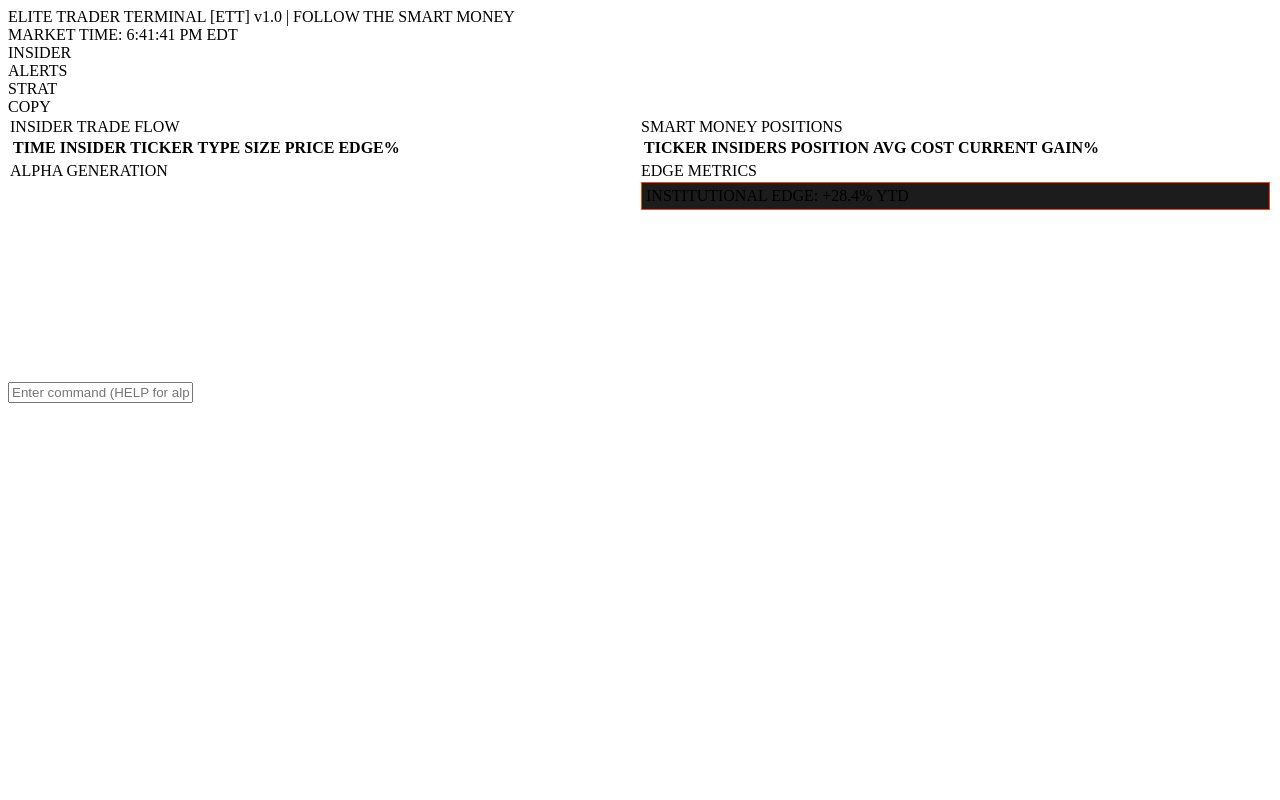
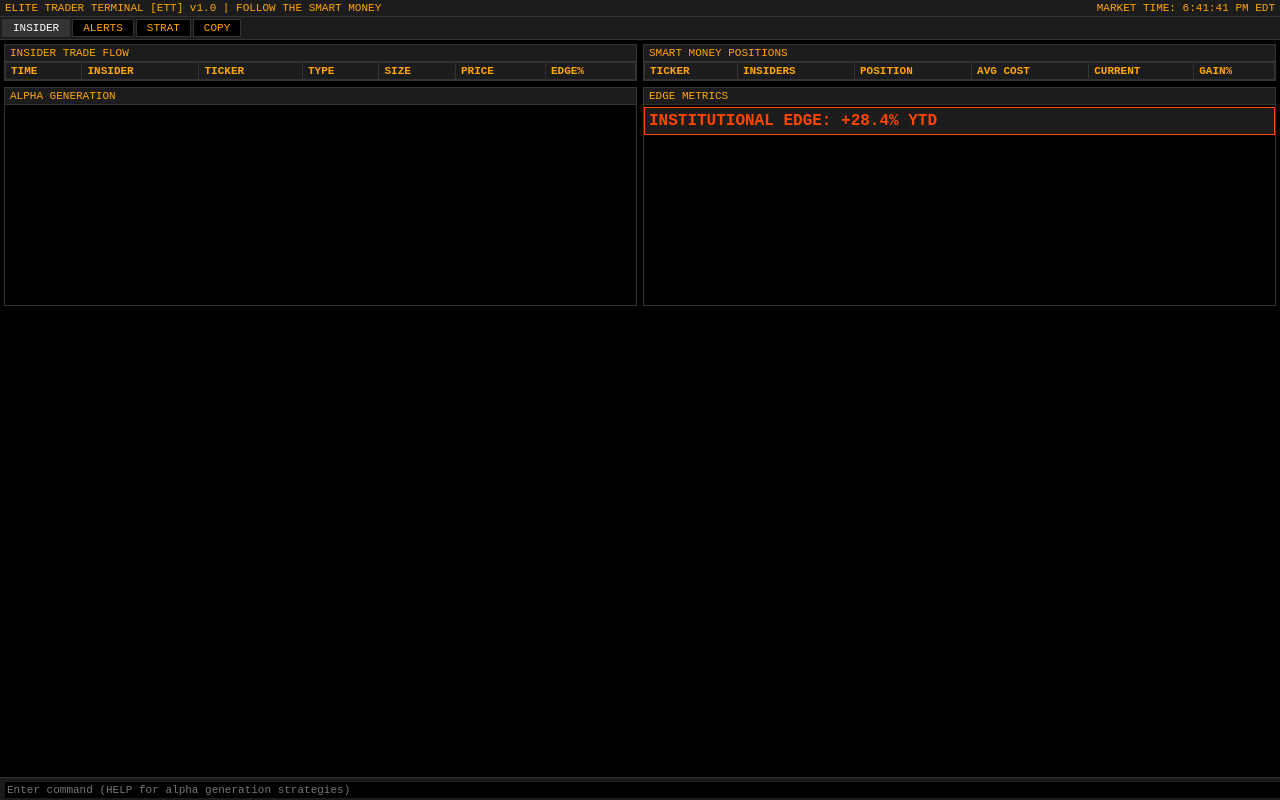
Before and after one commit to sovagpt/sova, a plain HTML site: page index.html in a window 1280 px wide. Drawn offline with nearby package versions, Linux system fonts and the light colour scheme; no server answers.

Commit message:
Update index.html

```diff
--- a/index.html
+++ b/index.html
@@ -6,8 +6,113 @@
     <title>ELITE TRADER TERMINAL</title>
     <script src="https://cdnjs.cloudflare.com/ajax/libs/Chart.js/3.7.0/chart.min.js"></script>
     <style>
-        /* Previous styles remain the same */
-        [Previous CSS content]
+        body {
+            background-color: #000;
+            font-family: 'Courier New', Courier, monospace;
+            color: #FFA500;
+            margin: 0;
+            padding: 0;
+            overflow: hidden;
+        }
+
+        .terminal-header {
+            background-color: #1C1C1C;
+            border-bottom: 1px solid #333;
+            padding: 2px 5px;
+            font-size: 11px;
+            display: flex;
+            justify-content: space-between;
+        }
+
+        .panel {
+            background-color: #000;
+            border: 1px solid #333;
+            margin: 2px;
+        }
+
+        .panel-header {
+            background-color: #1C1C1C;
+            padding: 2px 5px;
+            font-size: 11px;
+            border-bottom: 1px solid #333;
+        }
+
+        .data-table {
+            width: 100%;
+            border-collapse: collapse;
+            font-size: 11px;
+        }
+
+        .data-table th {
+            background-color: #1C1C1C;
+            color: #FFA500;
+            text-align: left;
+            padding: 2px 5px;
+            border: 1px solid #333;
+        }
+
+        .data-table td {
+            padding: 1px 5px;
+            border: 1px solid #222;
+        }
+
+        .positive {
+            color: #00FF00;
+        }
+
+        .negative {
+            color: #FF0000;
+        }
+
+        .command-line {
+            background-color: #1C1C1C;
+            border-top: 1px solid #333;
+            padding: 2px 5px;
+            position: fixed;
+            bottom: 0;
+            width: 100%;
+        }
+
+        .command-input {
+            background-color: #000;
+            color: #FFA500;
+            border: none;
+            width: 100%;
+            padding: 2px;
+            font-family: 'Courier New', Courier, monospace;
+            font-size: 11px;
+        }
+
+        .tab-bar {
+            background-color: #1C1C1C;
+            border-bottom: 1px solid #333;
+            display: flex;
+            padding: 2px;
+        }
+
+        .tab {
+            padding: 2px 10px;
+            margin-right: 2px;
+            background-color: #000;
+            border: 1px solid #333;
+            font-size: 11px;
+            cursor: pointer;
+        }
+
+        .tab.active {
+            background-color: #333;
+            color: #FFF;
+        }
+
+        ::-webkit-scrollbar {
+            width: 8px;
+            height: 8px;
+            background-color: #000;
+        }
+
+        ::-webkit-scrollbar-thumb {
+            background-color: #333;
+        }
 
         .flash {
             animation: flash 2s infinite;
```
